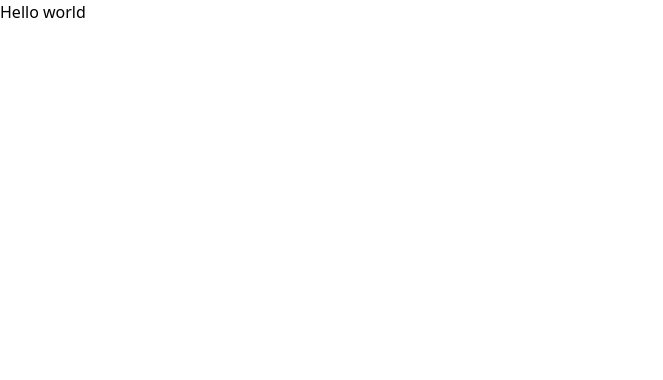
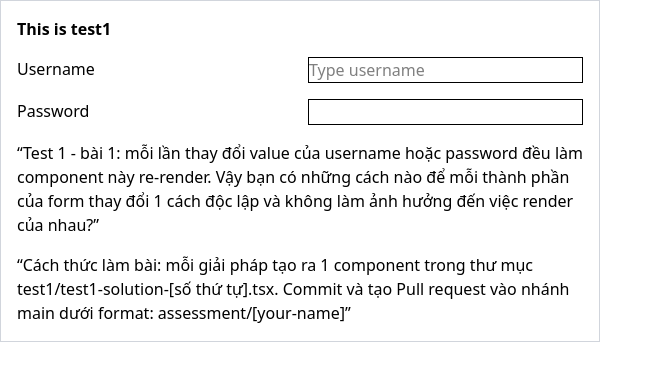
Before and after one commit to dangphu2412/advance-react-assesment, a React (Vite) app: page /test1 in a window 1280 px wide. Shown: the top 380 px of the page, without its empty margins (0-663 px from the left). Built offline with nearby package versions, Linux system fonts and the light colour scheme.

Commit message:
feat: implement test 1

```diff
--- a/src/test1/Test1.tsx
+++ b/src/test1/Test1.tsx
@@ -1,5 +1,29 @@
+import {useState} from "react";
+
 export default function Test1() {
-    return <div>
-        Hello world
-    </div>
+    const [username, setUsername] = useState('');
+    const [password, setPassword] = useState('');
+
+    return <form className={'w-[600px] grid grid-cols-2 gap-4 border border-gray-300 p-4'}>
+        <h3 className={'font-bold col-span-2'}>This is test1</h3>
+        <label htmlFor={'username'}>
+            Username
+        </label>
+        <input className={'border border-solid'} id={'username'} name={'username'} placeholder={'Type username'} value={username} onChange={(e) => setUsername(e.target.value)} />
+
+        <label htmlFor={'password'}>
+            Password
+        </label>
+        <input className={'border border-solid'} id={'password'} name={'password'} type={'password'} value={password} onChange={(e) => setPassword(e.target.value)} />
+
+        <q className={'col-span-2'}>
+            Test 1 - bài 1: mỗi lần thay đổi value của username hoặc password đều làm component này re-render.
+            Vậy bạn có những cách nào để mỗi thành phần của form thay đổi 1 cách độc lập và không làm ảnh hưởng đến việc render của nhau?
+        </q>
+
+        <q className={'col-span-2'}>
+            Cách thức làm bài: mỗi giải pháp tạo ra 1 component trong thư mục test1/test1-solution-[số thứ tự].tsx.
+            Commit và tạo Pull request vào nhánh main dưới format: assessment/[your-name]
+        </q>
+    </form>
 }
```
